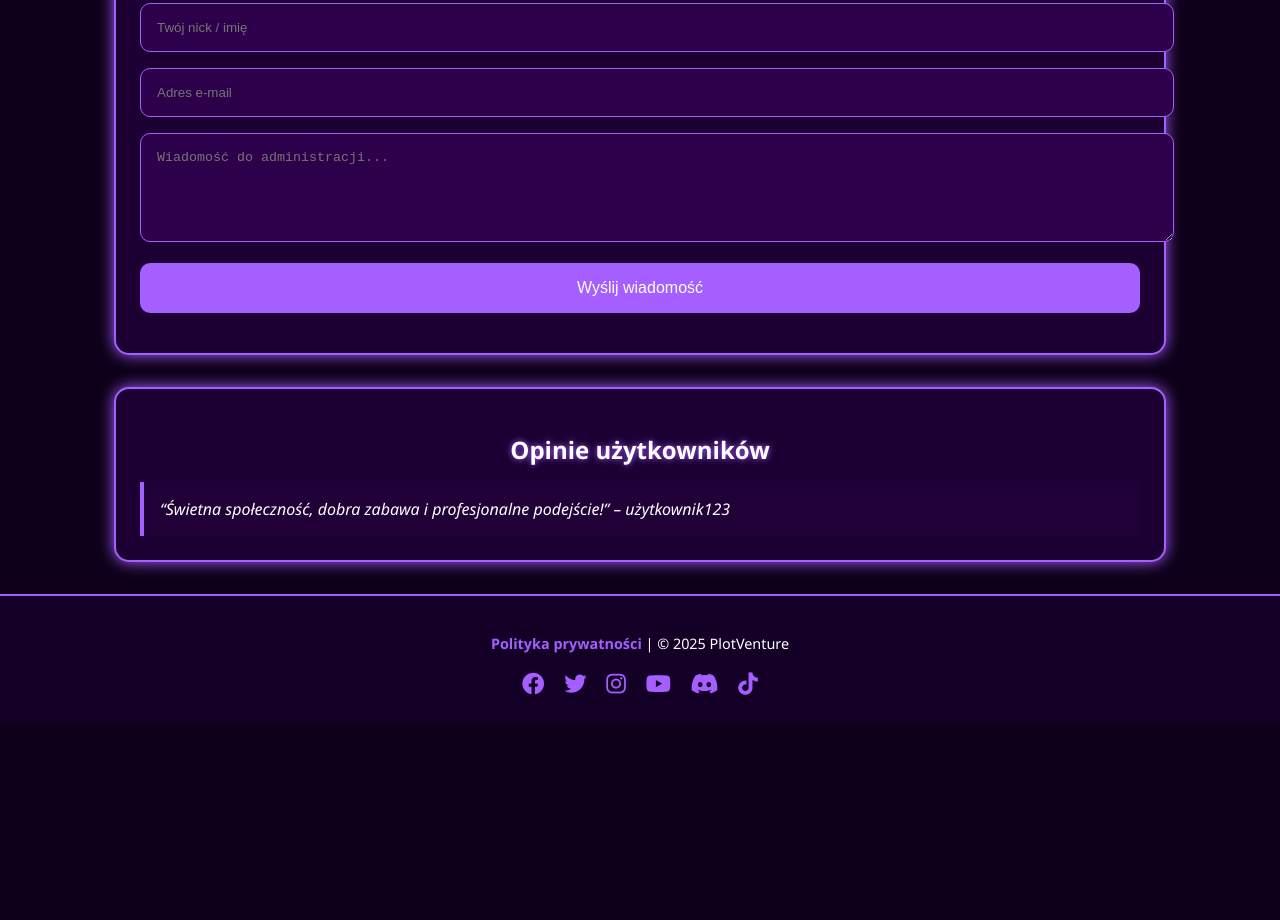
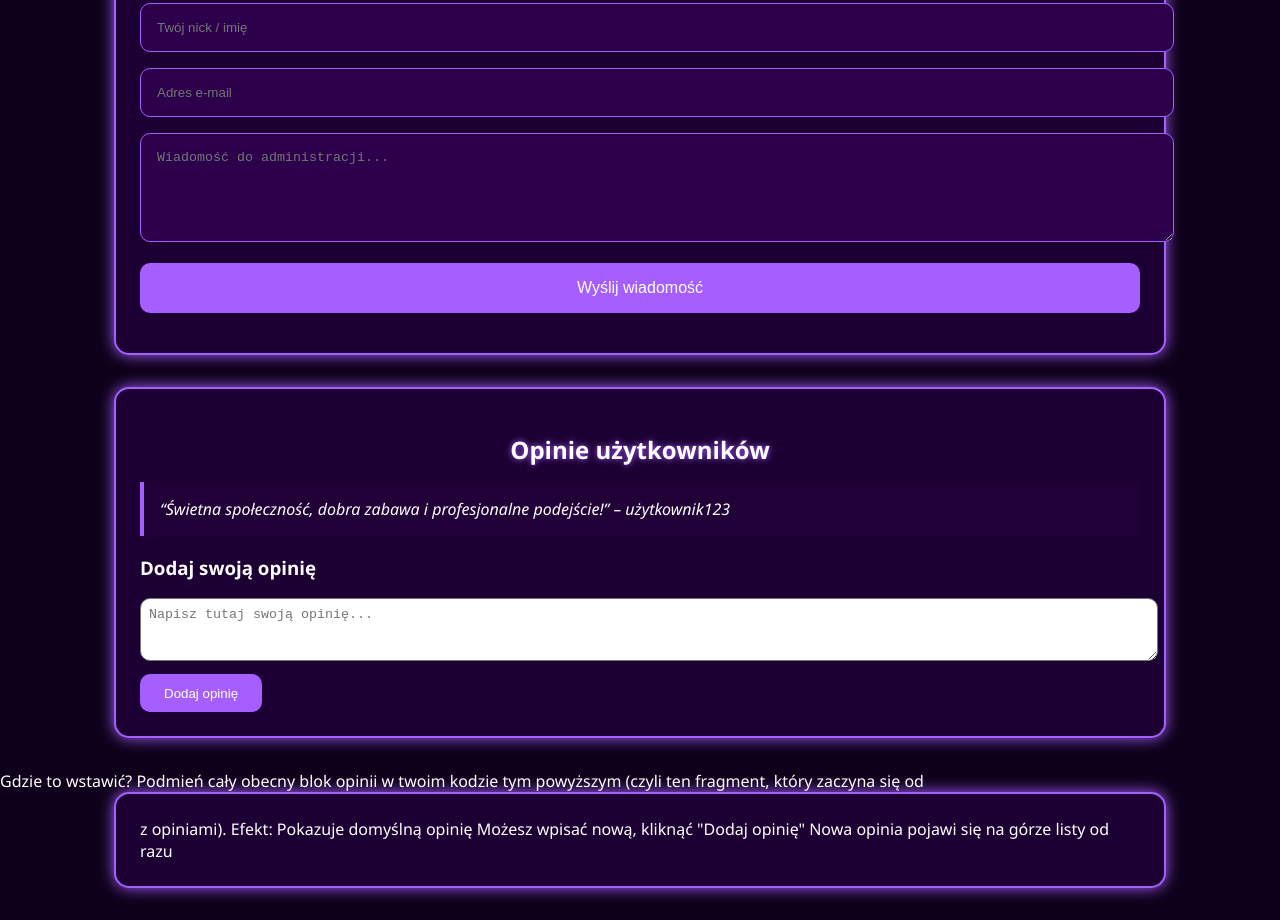
Before and after one commit to Alwarofajtapa1/PlotVenture, a plain HTML site: page index.html in a window 1280 px wide. Shown: the part 1111-2031 px from the top of the page. Before the commit the page ends 1834 px from the top, so only its background shows below. Drawn offline with Linux system fonts and the light colour scheme.

Commit message:
Update index.html

```diff
--- a/index.html
+++ b/index.html
@@ -271,23 +271,51 @@
 </script>
 
 
-  <section class="section-card">
-    <h2>Opinie użytkowników</h2>
+<section class="section-card">
+  <h2>Opinie użytkowników</h2>
+  <div id="opinie-lista">
     <div class="opinie-box">
       “Świetna społeczność, dobra zabawa i profesjonalne podejście!” – użytkownik123
     </div>
-  </section>
+  </div>
 
-  <footer>
-    <p><a href="polityka-prywatnosci.html">Polityka prywatności</a> | © 2025 PlotVenture</p>
-    <div class="social-media">
-      <a href="#"><i class="fab fa-facebook"></i></a>
-      <a href="#"><i class="fab fa-twitter"></i></a>
-      <a href="#"><i class="fab fa-instagram"></i></a>
-      <a href="#"><i class="fab fa-youtube"></i></a>
-      <a href="#"><i class="fab fa-discord"></i></a>
-      <a href="#"><i class="fab fa-tiktok"></i></a>
-    </div>
-  </footer>
-</body>
-</html>
+  <div style="margin-top: 1rem;">
+    <h3>Dodaj swoją opinię</h3>
+    <textarea id="nowa-opinia" rows="3" placeholder="Napisz tutaj swoją opinię..." style="width: 100%; border-radius: 10px; padding: 0.5rem;"></textarea>
+    <button id="dodaj-opinie" style="margin-top: 0.5rem; background: var(--accent); color: white; border: none; padding: 0.7rem 1.5rem; border-radius: 10px; cursor: pointer;">Dodaj opinię</button>
+  </div>
+</section>
+
+<script>
+  const dodajBtn = document.getElementById('dodaj-opinie');
+  const opinieLista = document.getElementById('opinie-lista');
+  const nowaOpiniaInput = document.getElementById('nowa-opinia');
+
+  dodajBtn.addEventListener('click', () => {
+    const tekst = nowaOpiniaInput.value.trim();
+    if (tekst.length < 5) {
+      alert('Opinia musi mieć co najmniej 5 znaków.');
+      return;
+    }
+
+    // Tworzymy nowy element opinii
+    const opiniaDiv = document.createElement('div');
+    opiniaDiv.className = 'opinie-box';
+    opiniaDiv.textContent = tekst;
+
+    // Dodajemy nową opinię na górę listy
+    opinieLista.insertBefore(opiniaDiv, opinieLista.firstChild);
+
+    // Czyścimy pole
+    nowaOpiniaInput.value = '';
+  });
+</script>
+Gdzie to wstawić?
+Podmień cały obecny blok opinii w twoim kodzie tym powyższym (czyli ten fragment, który zaczyna się od <section class="section-card"> z opiniami).
+
+Efekt:
+Pokazuje domyślną opinię
+
+Możesz wpisać nową, kliknąć "Dodaj opinię"
+
+Nowa opinia pojawi się na górze listy od razu
```
